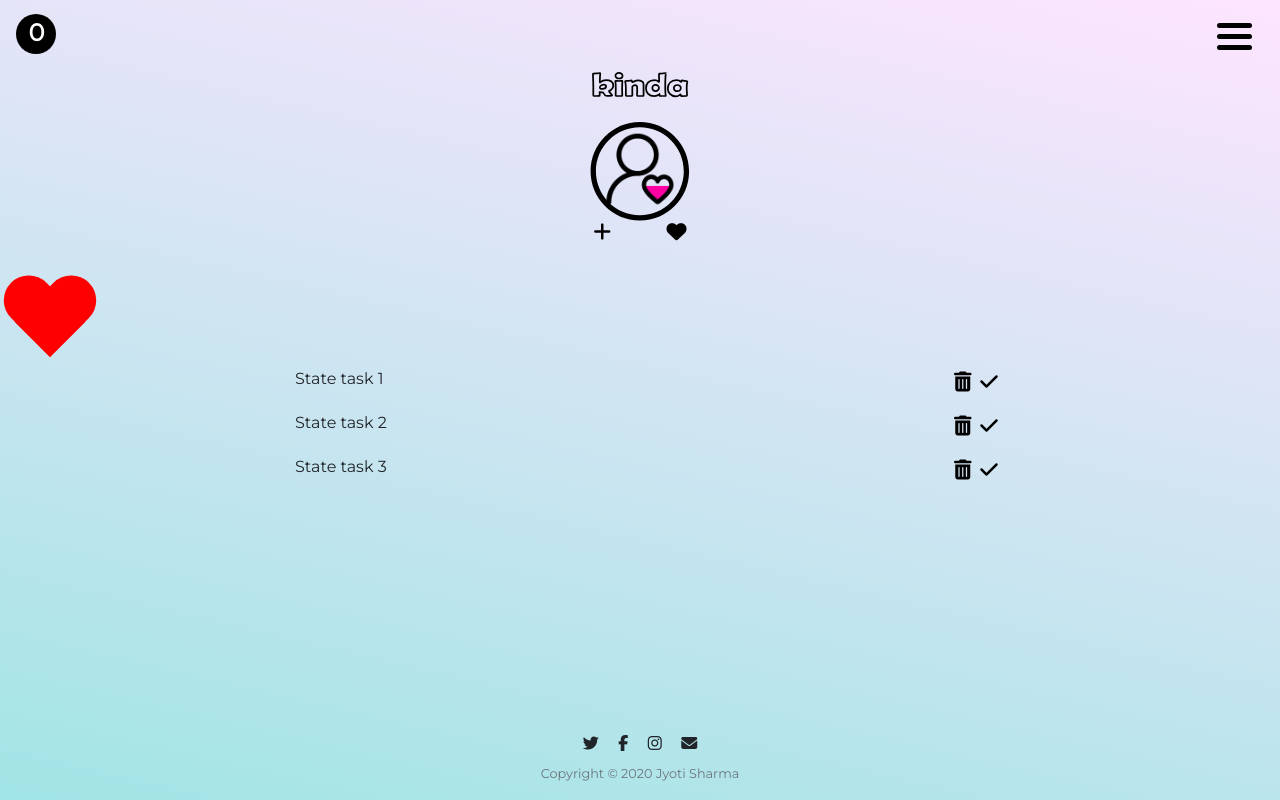
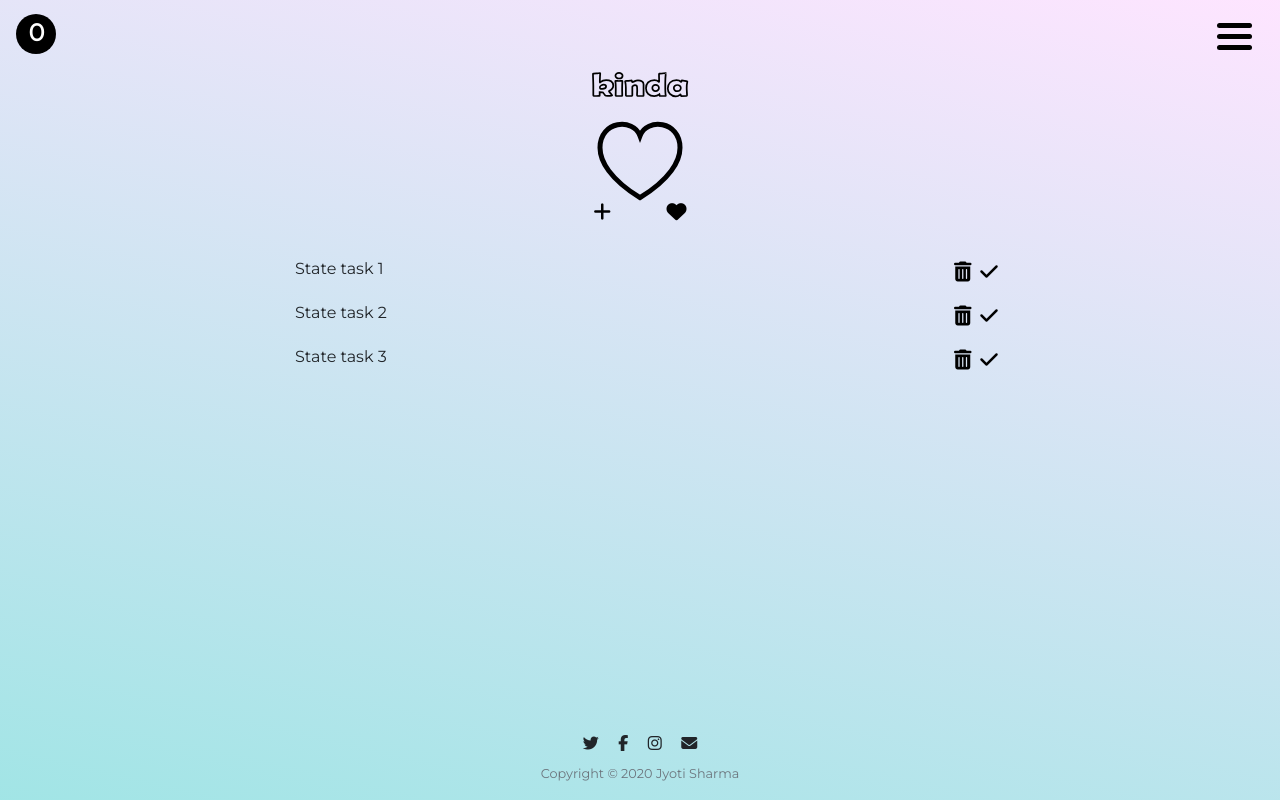
Before and after one commit to jyotiiiii/todo-app-frontend, a React (Create React App) app: page / in a window 1280 px wide. Built offline with nearby package versions, Linux system fonts and the light colour scheme.

Commit message:
heart logo filling up by score

```diff
--- a/public/css/styles.css
+++ b/public/css/styles.css
@@ -57,6 +57,7 @@ h6 {
   width: 100px;
   min-width: 100px;
   display: block;
+  padding-bottom: 2%;
 }
 
 /* Heart logo */
@@ -128,7 +129,7 @@ h6 {
 
 /********************** Ids *************************/
 
-#heart {
+/* #heart {
   position: relative;
   width: 100px;
   height: 90px;
@@ -150,7 +151,7 @@ h6 {
   left: 0;
   transform: rotate(45deg);
   transform-origin: 100% 100%;
-}
+} */
 
 #score-dot {
   height: 40px;
--- a/src/components/App.js
+++ b/src/components/App.js
@@ -14,13 +14,13 @@ class App extends React.Component {
         id: uuidv4(),
         description: 'State task 1',
         completed: false,
-        points: 5
+        points: 10
       },
       {
         id: uuidv4(),
         description: 'State task 2',
         completed: false,
-        points: 5
+        points: 10
       },
       { id: uuidv4(), description: 'State task 3', completed: false, points: 5 }
     ],
@@ -44,7 +44,8 @@ class App extends React.Component {
         scoresAdded.push(list[i].points);
       }
     }
-    console.log(scoresAdded);
+
+    console.log({ score: scoresAdded });
     // loop through this array and add the points together
     for (var j = 0; j < scoresAdded.length; j++) {
       sum += scoresAdded[j];
@@ -144,6 +145,8 @@ class App extends React.Component {
     let list = randomTasks;
     // get the list of current tasks in state
     const currentTasks = this.state.tasks;
+    // filter out tasks from list that have not been used
+    // const filteredList = list.filter(task => task.description !== ); **** change this
     // pull out a random suggested task
     let randomToAdd = list[Math.floor(Math.random() * list.length)];
     // push it to the end of tasks array in state
@@ -166,6 +169,7 @@ class App extends React.Component {
         <Header
           onClick={() => this.showForm()}
           onHeartClick={() => this.addRandom()}
+          score={this.calcScore(this.state.tasks)}
         />
         <div id="heart"></div>
         {/* Pop Up Form(After add a task button is clicked) */}
--- a/src/components/Header.js
+++ b/src/components/Header.js
@@ -9,7 +9,7 @@ class Header extends React.Component {
       <div className="jumbotron ">
         <div className="container text-center">
           <Brand />
-          <Logo />
+          <Logo score={this.props.score} />
           {/* Add a Task Section  */}
 
           <div className="row">
--- a/src/components/Logo.js
+++ b/src/components/Logo.js
@@ -2,8 +2,25 @@ import React from 'react';
 
 class Logo extends React.Component {
   render() {
+    console.log({ score: this.props.score });
+    let calcOffset = 100 - this.props.score;
     return (
-      <img className="me" src="./images/heartlogo.svg" alt="my-heart-img" />
+      <svg height="80" width="100" viewBox="0 0 24 24">
+        <defs>
+          <linearGradient id="half" gradientTransform="rotate(90)">
+            <stop offset="0%" stop-color="transparent" />
+            <stop offset={calcOffset + '%'} stop-color="transparent" />
+            <stop offset={calcOffset + '%'} stop-color="#ff4c68" />
+            <stop offset="100%" stop-color="#ff4c68" />
+          </linearGradient>
+        </defs>
+        <path
+          fill="url(#half)"
+          stroke="black"
+          stroke-width="1.5"
+          d="M12 4.435c-1.989-5.399-12-4.597-12 3.568 0 4.068 3.06 9.481 12 14.997 8.94-5.516 12-10.929 12-14.997 0-8.118-10-8.999-12-3.568z"
+        />
+      </svg>
     );
   }
 }
--- a/src/randomtasks.js
+++ b/src/randomtasks.js
@@ -6,31 +6,31 @@ const randomTasks = [
     id: uuidv4(),
     description: 'Go for a swim in the sea',
     completed: false,
-    points: 5
+    points: 10
   },
   {
     id: uuidv4(),
     description: 'Get a massage',
     completed: false,
-    points: 5
+    points: 10
   },
   {
     id: uuidv4(),
     description: 'Visit a new exhibition',
     completed: false,
-    points: 5
+    points: 10
   },
   {
     id: uuidv4(),
     description: 'Plan a holiday',
     completed: false,
-    points: 5
+    points: 10
   },
   {
     id: uuidv4(),
     description: 'Practice Mindfulness',
     completed: false,
-    points: 5
+    points: 10
   }
 ];
 
```
